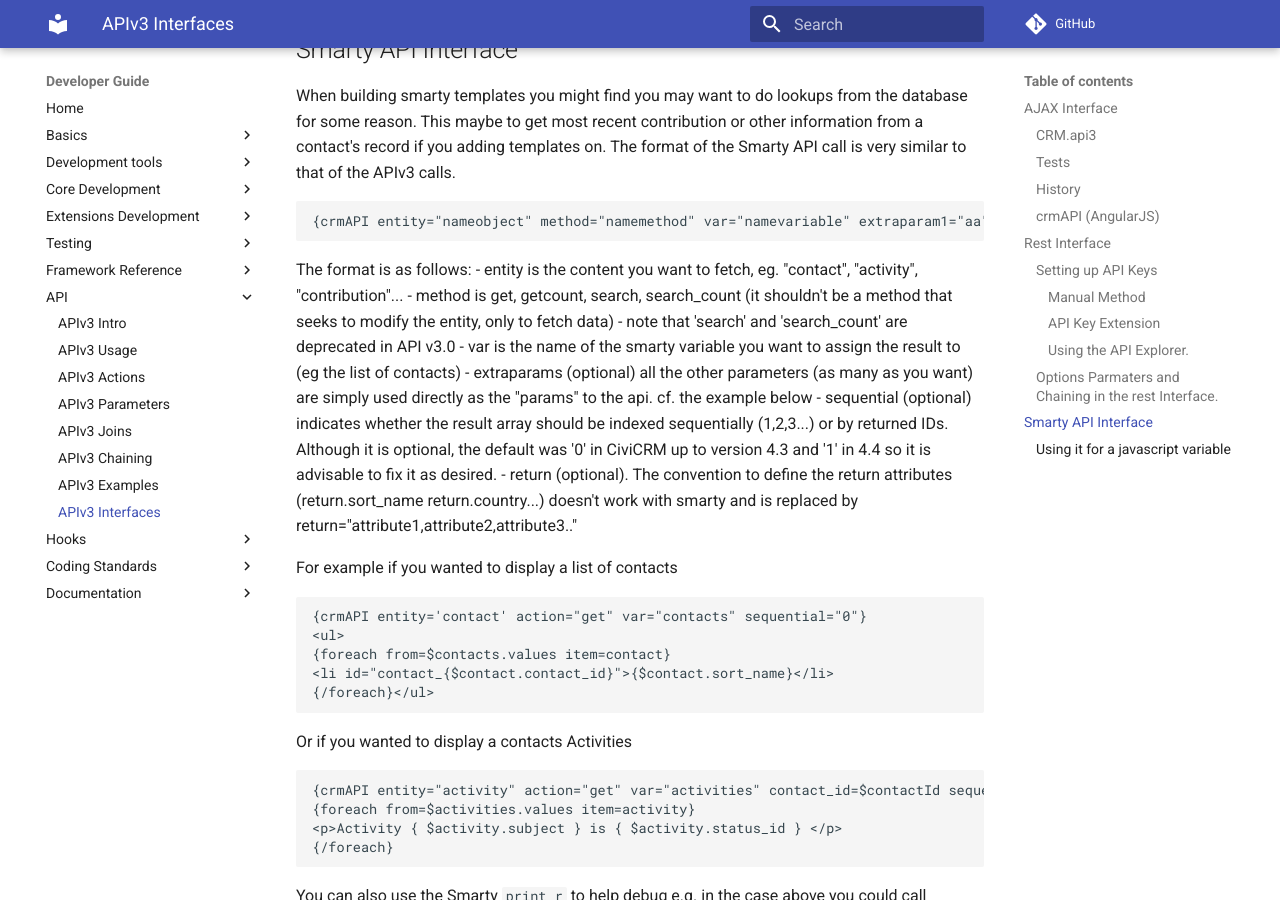
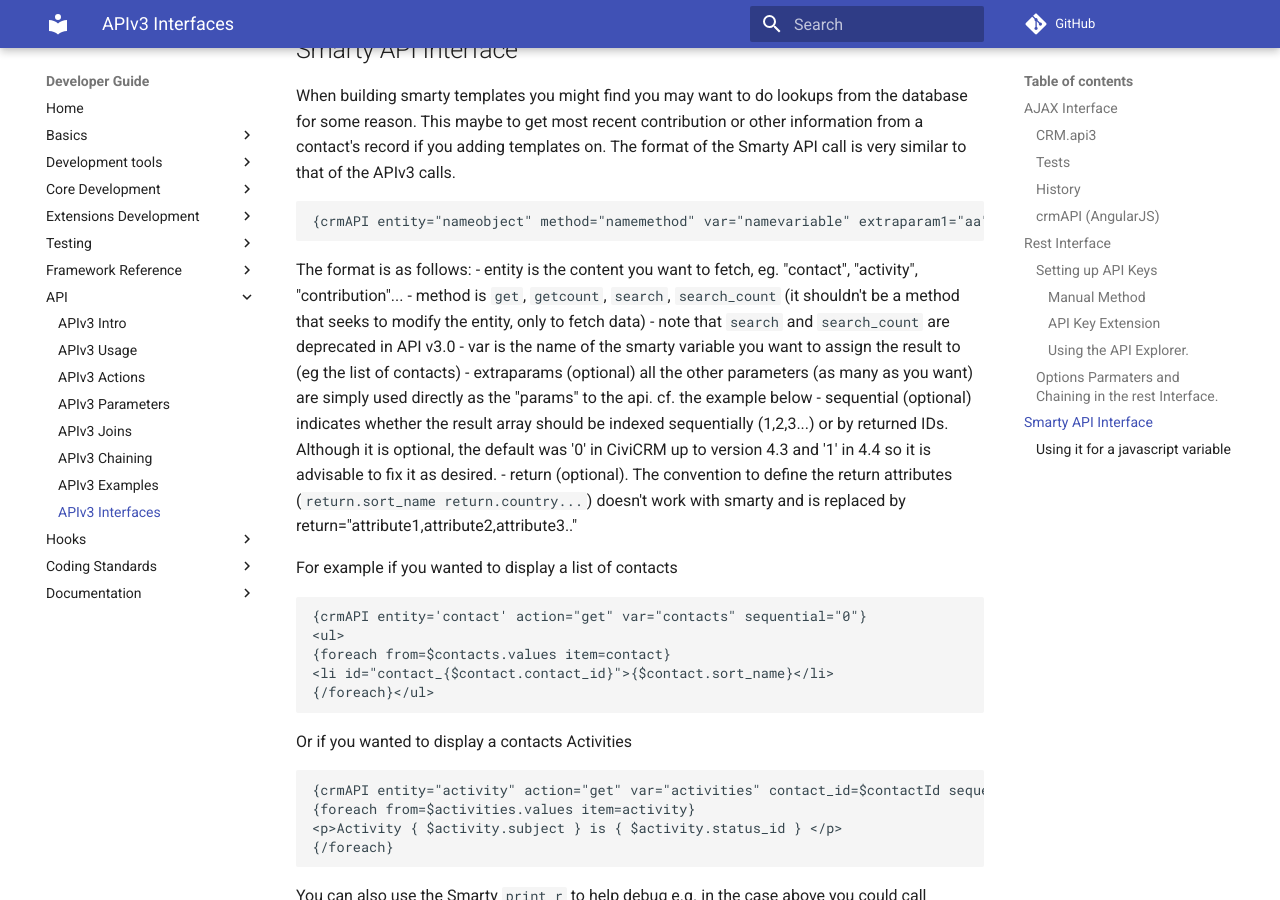
Before and after one commit to civicrm/civicrm-dev-docs, an MkDocs documentation site: the page built from docs/api/interfaces.md, in a window 1280 px wide and 900 px high, scrolled down 4933 px. Built offline with MkDocs 1.6.1 and Material for MkDocs 9.7.7, drawn with Linux system fonts in a browser that asks for light colours; comment, search, counter and statistics services are not loaded; old or Windows-style settings are respelled for this version of MkDocs.

Commit message:
Minor fixes

````diff
--- a/docs/api/interfaces.md
+++ b/docs/api/interfaces.md
@@ -139,7 +139,7 @@
 ```
 
 Response to creating a new contact
-```
+```xml
 <?xml version="1.0"?>
 <ResultSet xmlns:xsi="http://www.w3.org/2001/XMLSchema-instance">
 <Result>
@@ -193,11 +193,11 @@
 
 The format is as follows:
 - entity is the content you want to fetch, eg. "contact", "activity", "contribution"...
-- method is get, getcount, search, search_count (it shouldn't be a method that seeks to modify the entity, only to fetch data) - note that 'search' and 'search_count' are deprecated in API v3.0
+- method is `get`, `getcount`, `search`, `search_count` (it shouldn't be a method that seeks to modify the entity, only to fetch data) - note that `search` and `search_count` are deprecated in API v3.0
 - var is the name of the smarty variable you want to assign the result to (eg the list of contacts)
 - extraparams (optional) all the other parameters (as many as you want) are simply used directly as the "params" to the api. cf. the example below
 - sequential (optional) indicates whether the result array should be indexed sequentially (1,2,3...) or by returned IDs. Although it is optional, the default was '0' in CiviCRM up to version 4.3 and '1' in 4.4 so it is advisable to fix it as desired.
-- return (optional). The convention to define the return attributes (return.sort_name return.country...) doesn't work with smarty and is replaced by return="attribute1,attribute2,attribute3.."
+- return (optional). The convention to define the return attributes (`return.sort_name return.country...`) doesn't work with smarty and is replaced by return="attribute1,attribute2,attribute3.."
 
 For example if you wanted to display a list of contacts
 
````
